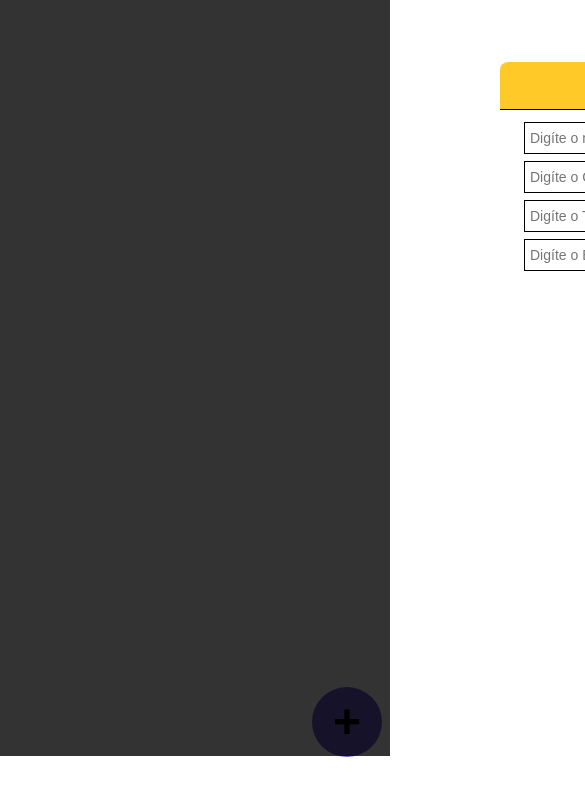
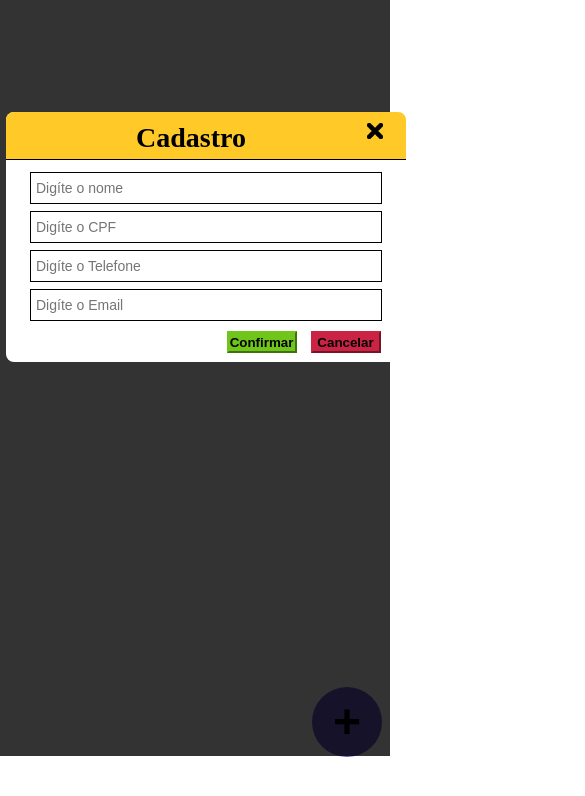
Before and after one commit to Renangenito/Rupdelit, a plain HTML site: page index.html in a window 390 px wide. Both pictures are taken after a click on the button "Cadastrar". Shown: the part 88-884 px from the top of the page, 585 px wide, since content can reach past the window. Drawn offline with Linux system fonts and the light colour scheme.

Commit message:
Finalizando a parte responsiva

```diff
--- a/index.html
+++ b/index.html
@@ -5,8 +5,8 @@
     <meta charset="UTF-8">
     <meta http-equiv="X-UA-Compatible" content="IE=edge">
     <meta name="viewport" content="width=device-width, initial-scale=1.0">
+    <link rel="stylesheet" href="modal.css">
     <link rel="stylesheet" href="style.css">
-    <link rel="stylesheet" href="modal.css">
     <title>Rupdelit</title>
 </head>
 
--- a/style.css
+++ b/style.css
@@ -42,11 +42,12 @@ header{
     background-color: #6a5acd;
 }
 .div-tabela{
-    width: 1200px;
+    width: 95vw;
     height: 100vh;
 }
 
 table{
+    width: 95vw;
     background-color: #ffffff;
     margin: 0 auto;
     margin-top: 1rem;
@@ -150,4 +151,11 @@ tr:hover{
         font-size:3rem;
     }
 
+    .formulario-modal{
+        position: fixed;
+        left: 6px;
+        top: 200px;
+
+    }
+
 }
```
